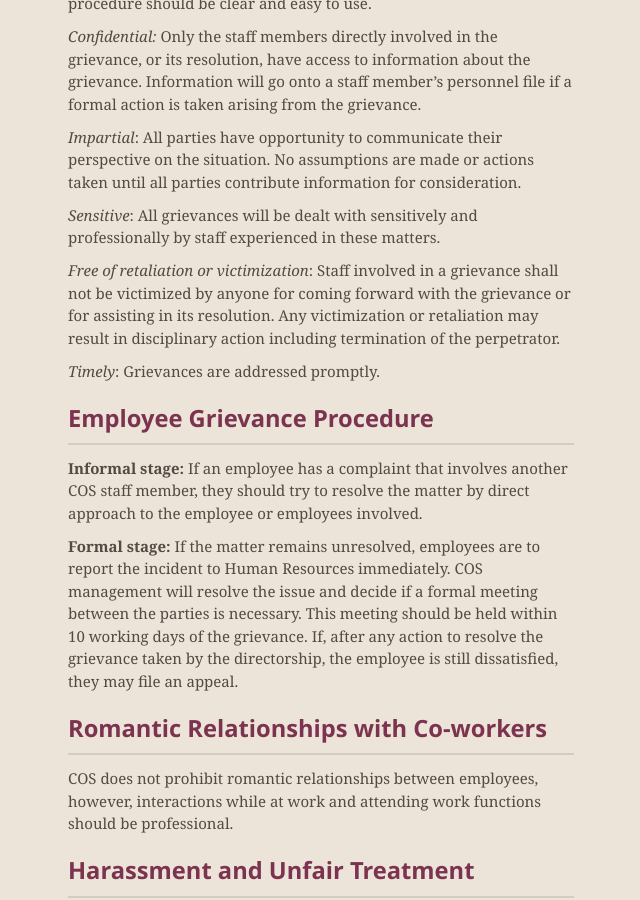
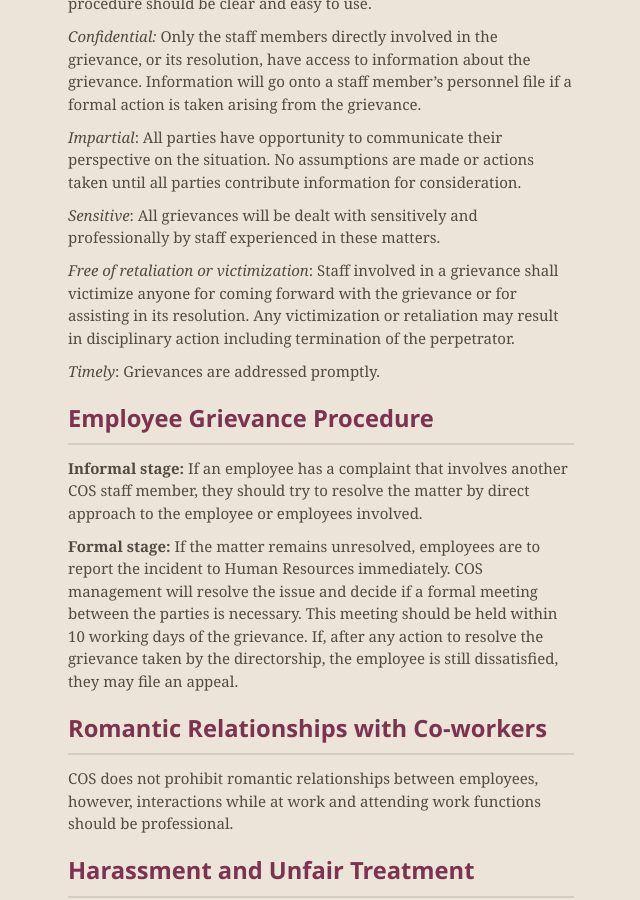
Before and after one commit to CenterForOpenScience/Policies-and-Procedures, a Jekyll site: the page built from index.md, in a window 1280 px wide and 900 px high, scrolled down 14489 px. Shown: the whole window, without its empty margins (319-959 px from the left). Built offline with Jekyll 4.4.1, drawn with Linux system fonts in a browser that asks for light colours; nearby versions of some CDN libraries; our own code applies the rules of GitHub Pages for plain Markdown files.

Commit message:
Update index.md

```diff
--- a/index.md
+++ b/index.md
@@ -331,7 +331,7 @@
 
 _Sensitive_: All grievances will be dealt with sensitively and professionally by staff experienced in these matters.
 
-_Free of retaliation or victimization_: Staff involved in a grievance shall not be victimized by anyone for coming forward with the grievance or for assisting in its resolution. Any victimization or retaliation may result in disciplinary action including termination of the perpetrator.
+_Free of retaliation or victimization_: Staff involved in a grievance shall victimize anyone for coming forward with the grievance or for assisting in its resolution. Any victimization or retaliation may result in disciplinary action including termination of the perpetrator.
 
 _Timely_: Grievances are addressed promptly.
 
```
